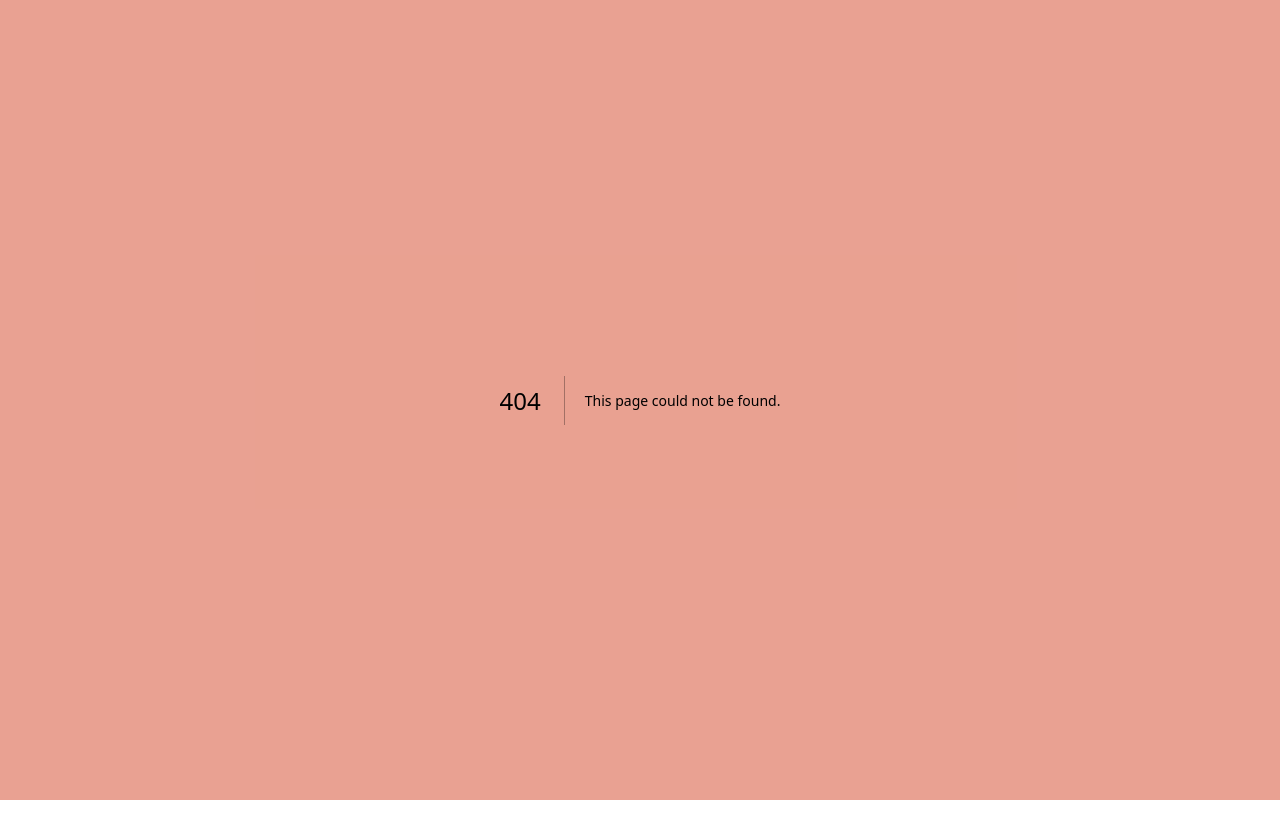
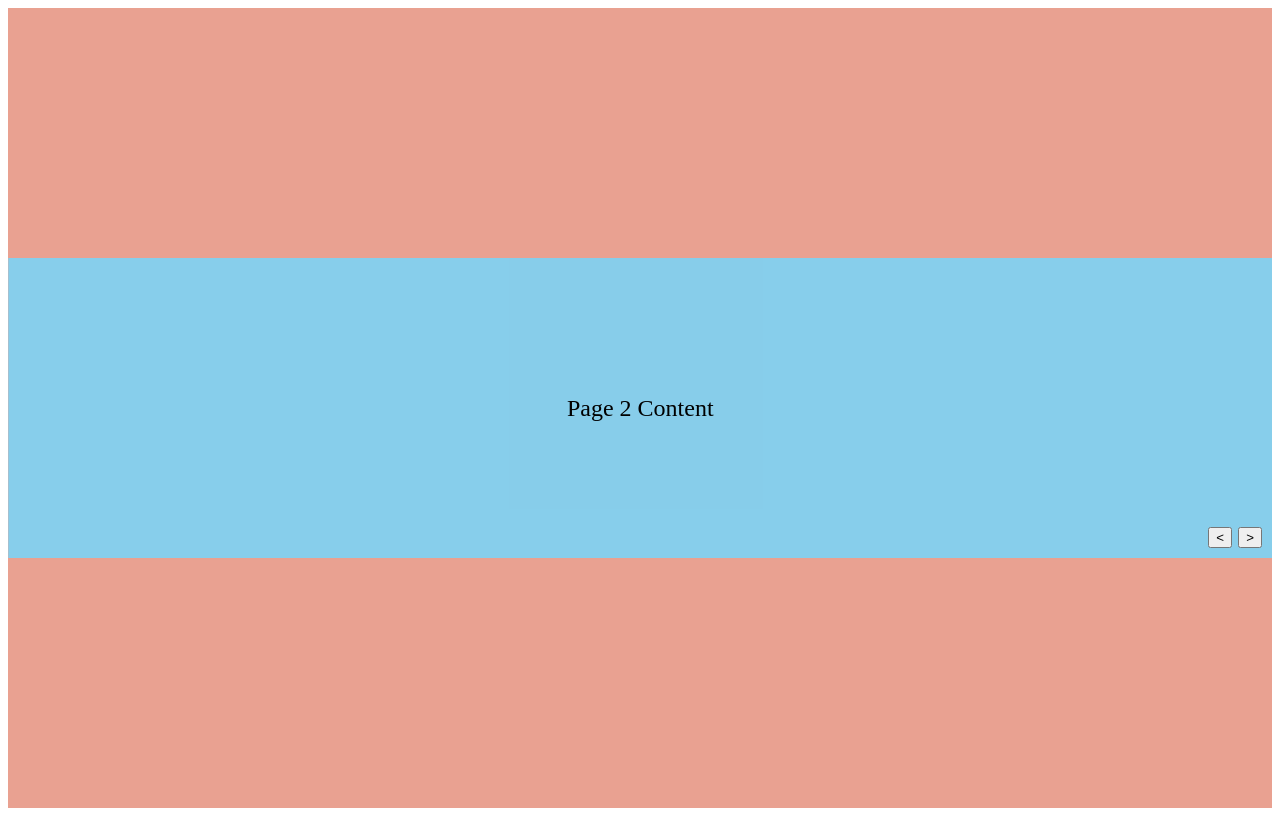
Before and after one commit to murphybread/next-quest, a Next.js app: page /HeroBanner in a window 1280 px wide. Before the commit this address had no page. Built offline with nearby package versions, Linux system fonts and the light colour scheme.

Commit message:
feat: add HereBanner

```diff
--- a/package.json
+++ b/package.json
@@ -12,6 +12,7 @@
     "cypress": "^13.15.2",
     "eslint-config-airbnb": "^19.0.4",
     "framer-motion": "^11.11.17",
+    "motion": "^11.12.0",
     "next": "15.0.3",
     "react": "19.0.0-rc-66855b96-20241106",
     "react-dom": "19.0.0-rc-66855b96-20241106",
--- /dev/null
+++ b/src/app/HeroBanner/page.tsx
@@ -0,0 +1,9 @@
+import HeroBanner from "@components/HeroBanner";
+
+export default function Home() {
+  return (
+    <>
+      <HeroBanner />
+    </>
+  );
+}
--- a/src/components/ClickableRotateRectangle.tsx
+++ b/src/components/ClickableRotateRectangle.tsx
@@ -1,6 +1,6 @@
 "use client";
 
-import { motion } from "framer-motion";
+import { motion } from "motion/react";
 import React, { useState } from "react";
 import styled from "styled-components";
 
--- /dev/null
+++ b/src/components/HeroBanner.tsx
@@ -0,0 +1,101 @@
+"use client";
+
+import { useState, useEffect } from "react";
+import { motion, AnimatePresence } from "motion/react";
+import styled from "styled-components";
+
+// 스타일 정의
+const SliderContainer = styled.div`
+  position: relative;
+  width: 100%;
+  height: 300px;
+  overflow: hidden;
+`;
+
+const Slide = styled(motion.div)`
+  position: absolute;
+  top: 0;
+  left: 0;
+  width: 100%;
+  height: 100%;
+  display: flex;
+  justify-content: center;
+  align-items: center;
+  background-color: ${(props) =>
+    props.$backgroundColor || "#f5f5f5"}; /* $로 프롭스를 CSS 처리 */
+  font-size: 24px;
+`;
+
+const StyledSlideNextButton = styled.button`
+  position: absolute;
+  bottom: 10px;
+  right: 10px;
+  z-index: 10;
+  cursor: pointer;
+`;
+
+const StyledSlidePrevButton = styled.button`
+  position: absolute;
+  bottom: 10px;
+  right: 40px;
+  z-index: 10;
+  cursor: pointer;
+`;
+
+const slides = [
+  { content: "Page 1 Content", backgroundColor: "#FFD700" },
+  { content: "Page 2 Content", backgroundColor: "#87CEEB" },
+  { content: "Page 3 Content", backgroundColor: "#FF6347" },
+  { content: "Page 4 Content", backgroundColor: "#90EE90" },
+];
+
+const HeroBanner = () => {
+  const [currentIndex, setCurrentIndex] = useState(0);
+
+  // 클라이언트에서 상태를 업데이트하는 타이머 설정
+  useEffect(() => {
+    const interval = setInterval(() => {
+      setCurrentIndex((prevIndex) => (prevIndex + 1) % slides.length);
+    }, 5000);
+
+    return () => clearInterval(interval);
+  }, []);
+
+  return (
+    <SliderContainer>
+      {/* AnimatePresence로 상태 기반 슬라이드 전환 */}
+      <AnimatePresence>
+        <Slide
+          key={currentIndex}
+          initial={{ opacity: 0, x: 100 }}
+          animate={{ opacity: 1, x: 0 }}
+          exit={{ opacity: 0, x: -100 }}
+          transition={{ duration: 0.5 }}
+          $backgroundColor={slides[currentIndex].backgroundColor} // $로 처리하여 DOM 전달 방지
+        >
+          {slides[currentIndex].content}
+        </Slide>
+      </AnimatePresence>
+
+      {/* 좌우 이동 버튼 */}
+      <StyledSlideNextButton
+        onClick={() =>
+          setCurrentIndex((prevIndex) => (prevIndex + 1) % slides.length)
+        }
+      >
+        &gt;
+      </StyledSlideNextButton>
+      <StyledSlidePrevButton
+        onClick={() =>
+          setCurrentIndex((prevIndex) =>
+            prevIndex === 0 ? slides.length - 1 : prevIndex - 1,
+          )
+        }
+      >
+        &lt;
+      </StyledSlidePrevButton>
+    </SliderContainer>
+  );
+};
+
+export default HeroBanner;
--- a/src/components/RotatingScaleComponent.tsx
+++ b/src/components/RotatingScaleComponent.tsx
@@ -1,6 +1,6 @@
 "use client";
 
-import { motion, useMotionValue, useTransform } from "framer-motion";
+import { motion, useMotionValue, useTransform } from "motion/react";
 import React from "react";
 import styled from "styled-components";
 
```
Also changed, not shown: 1 other file (tests, documents, lock files or other folders).
